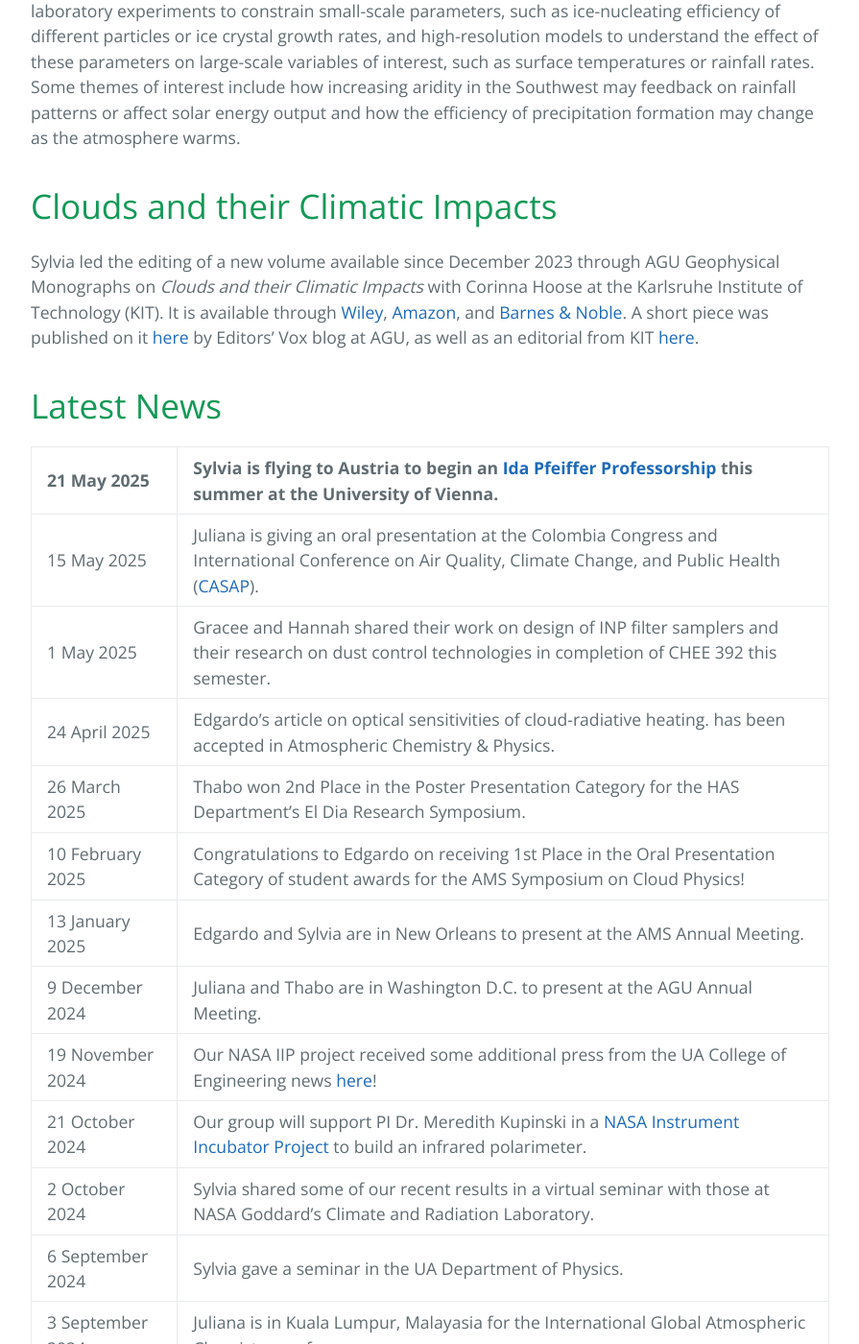
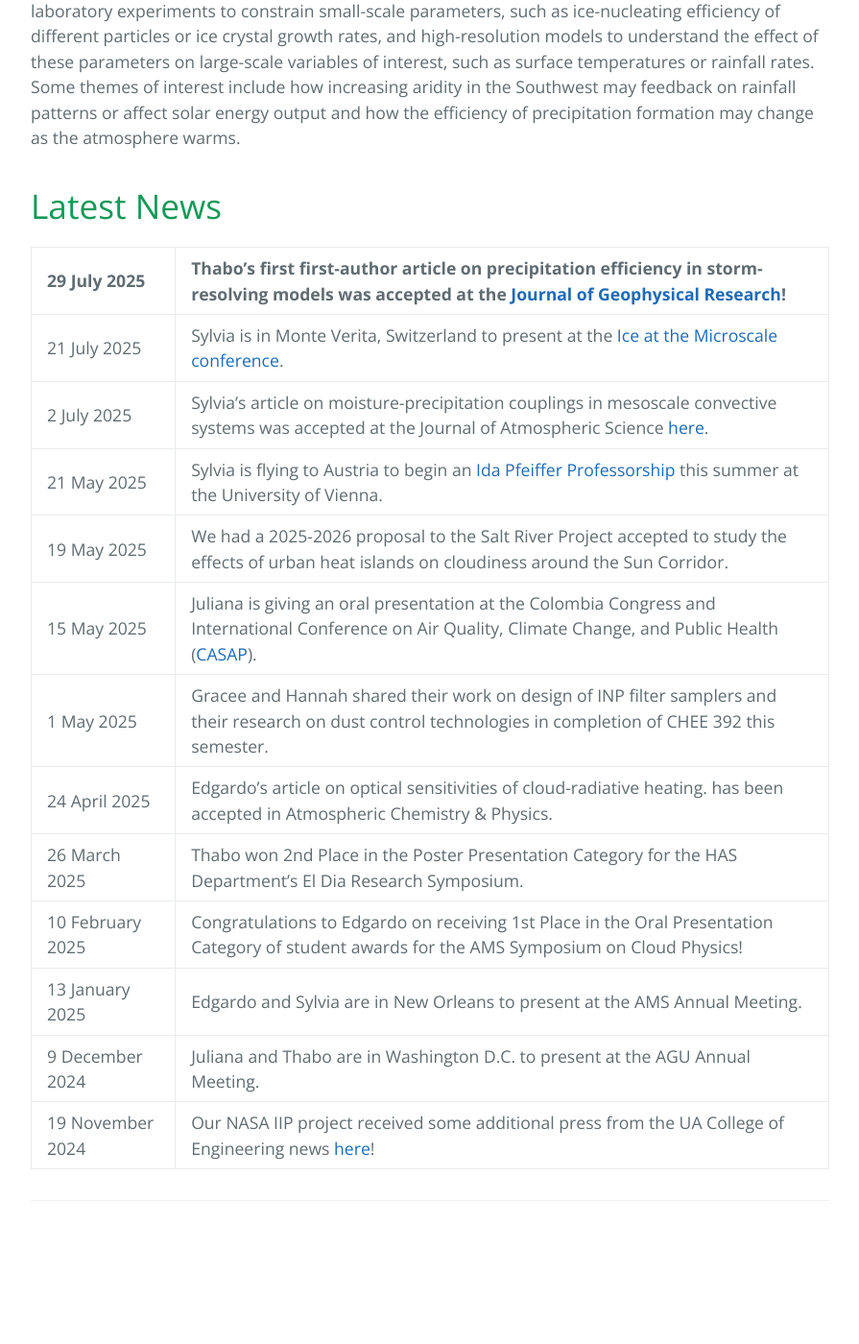
Before and after one commit to sylviasullivan/sylviasullivan.github.io, a Jekyll site: the page built from index.md, in a window 1280 px wide and 1400 px high, scrolled down 536 px. Shown: the whole window at 96% size, without its empty margins (192-1087 px from the left). Built offline with Jekyll 4.4.1, drawn with Linux system fonts in a browser that asks for light colours; after the commit the page ends 1851 px from its top, so only the background shows below that; some of the changed text lies outside the part shown.

Commit message:
index.md summer 2025

```diff
--- a/index.md
+++ b/index.md
@@ -9,14 +9,14 @@ description: Department of Chemical and Environmental Engineering, University of
 
 We are broadly interested in scale interactions in the atmosphere and how best to represent these in weather and climate models in order to build resilience in water-susceptible regions. We use laboratory experiments to constrain small-scale parameters, such as ice-nucleating efficiency of different particles or ice crystal growth rates, and high-resolution models to understand the effect of these parameters on large-scale variables of interest, such as surface temperatures or rainfall rates. Some themes of interest include how increasing aridity in the Southwest may feedback on rainfall patterns or affect solar energy output and how the efficiency of precipitation formation may change as the atmosphere warms.
 
-# Clouds and their Climatic Impacts
-
-Sylvia led the editing of a new volume available since December 2023 through AGU Geophysical Monographs on _Clouds and their Climatic Impacts_ with Corinna Hoose at the Karlsruhe Institute of Technology (KIT). It is available through [Wiley](https://www.wiley.com/en-us/Clouds+and+Their+Climatic+Impact%3A+Radiation%2C+Circulation%2C+and+Precipitation-p-9781119700319), [Amazon](https://www.amazon.com/Clouds-their-Climatic-Impact-Precipitation/dp/1119700310/ref=sr_1_1?crid=9KB5FH7KEM9Z&keywords=clouds+and+their+climatic+impact&qid=1702921601&sprefix=clouds+and+their+climatic+impac%2Caps%2C299&sr=8-1&ufe=app_do%3Aamzn1.fos.17d9e15d-4e43-4581-b373-0e5c1a776d5d), and [Barnes & Noble](https://www.barnesandnoble.com/w/book/1143372658). A short piece was published on it [here](https://eos.org/editors-vox/the-complexity-of-clouds-circulation-and-climate) by Editors' Vox blog at AGU, as well as an editorial from KIT [here](https://www.imk-tro.kit.edu/12521.php).
-
 # Latest News
 
+| 29 July 2025 | Thabo's first first-author article on precipitation efficiency in storm-resolving models was accepted at the [Journal of Geophysical Research](https://agupubs.onlinelibrary.wiley.com/doi/epdf/10.1029/2025JD044228)!
+|:-----------|:------|
+| 21 July 2025 | Sylvia is in Monte Verita, Switzerland to present at the [Ice at the Microscale conference](https://ice2025.ethz.ch/).
+| 2 July 2025 | Sylvia's article on moisture-precipitation couplings in mesoscale convective systems was accepted at the Journal of Atmospheric Science [here](https://journals.ametsoc.org/view/journals/atsc/aop/JAS-D-24-0174.1/JAS-D-24-0174.1.xml).
 | 21 May 2025 | Sylvia is flying to Austria to begin an [Ida Pfeiffer Professorship](https://fgga.univie.ac.at/sylviasullivan/) this summer at the University of Vienna.
-|:-----------|:------|
+| 19 May 2025 | We had a 2025-2026 proposal to the Salt River Project accepted to study the effects of urban heat islands on cloudiness around the Sun Corridor.
 | 15 May 2025 | Juliana is giving an oral presentation at the Colombia Congress and International Conference on Air Quality, Climate Change, and Public Health ([CASAP](https://casap.science/en/home/)).
 | 1 May 2025 | Gracee and Hannah shared their work on design of INP filter samplers and their research on dust control technologies in completion of CHEE 392 this semester.
 | 24 April 2025 | Edgardo's article on optical sensitivities of cloud-radiative heating. has been accepted in Atmospheric Chemistry & Physics.
@@ -25,7 +25,3 @@ Sylvia led the editing of a new volume available since December 2023 through AGU
 | 13 January 2025 | Edgardo and Sylvia are in New Orleans to present at the AMS Annual Meeting.
 | 9 December 2024 | Juliana and Thabo are in Washington D.C. to present at the AGU Annual Meeting.
 | 19 November 2024 | Our NASA IIP project received some additional press from the UA College of Engineering news [here](https://news.engineering.arizona.edu/news/45m-nasa-award-propels-climate-change-technology)!
-| 21 October 2024 | Our group will support PI Dr. Meredith Kupinski in a [NASA Instrument Incubator Project](https://esto.nasa.gov/project-selections-for-iip-23/#Kupinski) to build an infrared polarimeter.
-| 2 October 2024 | Sylvia shared some of our recent results in a virtual seminar with those at NASA Goddard's Climate and Radiation Laboratory.
-| 6 September 2024 | Sylvia gave a seminar in the UA Department of Physics. |
-| 3 September 2024 | Juliana is in Kuala Lumpur, Malayasia for the International Global Atmospheric Chemistry conference. |
```
